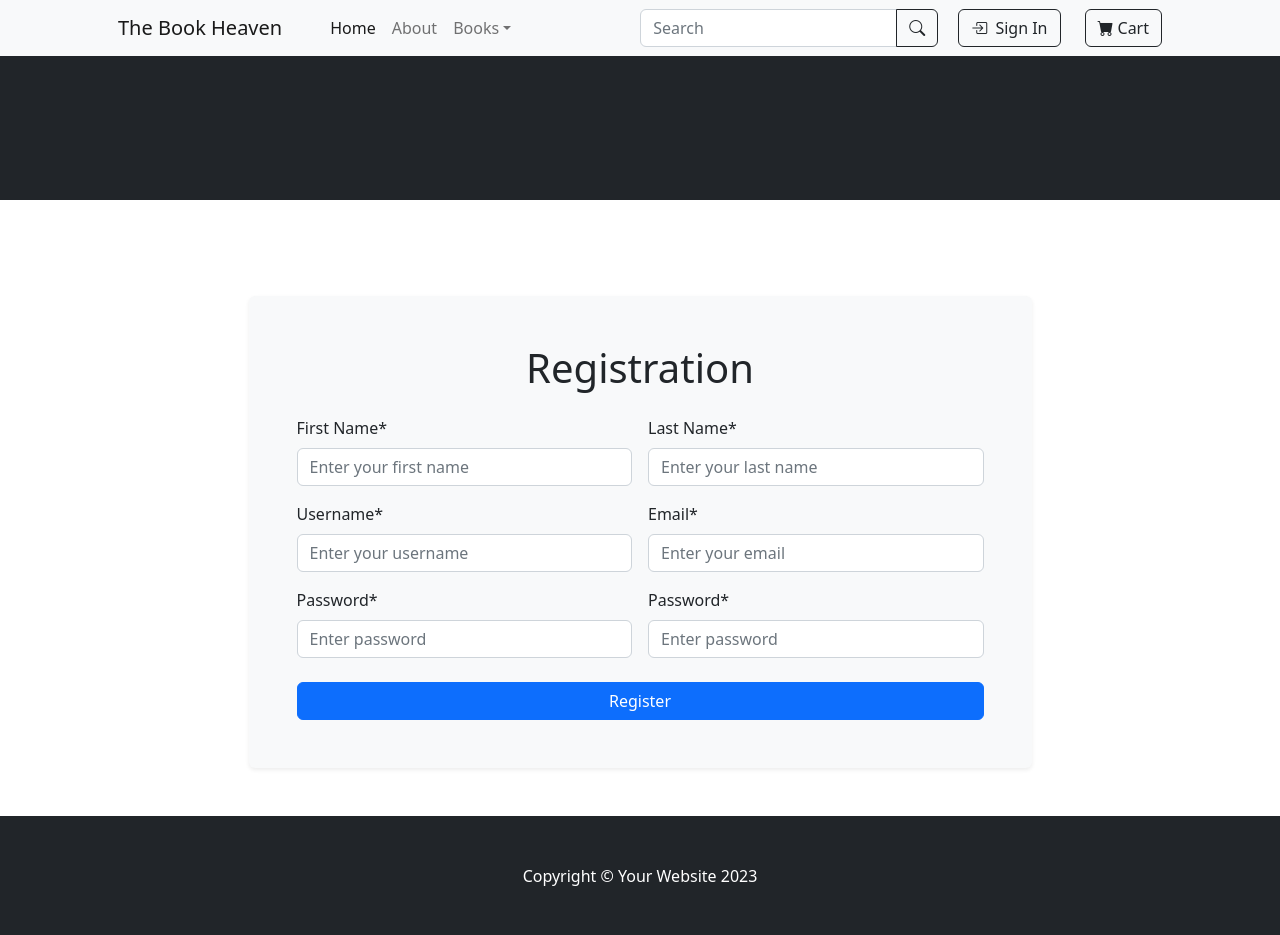
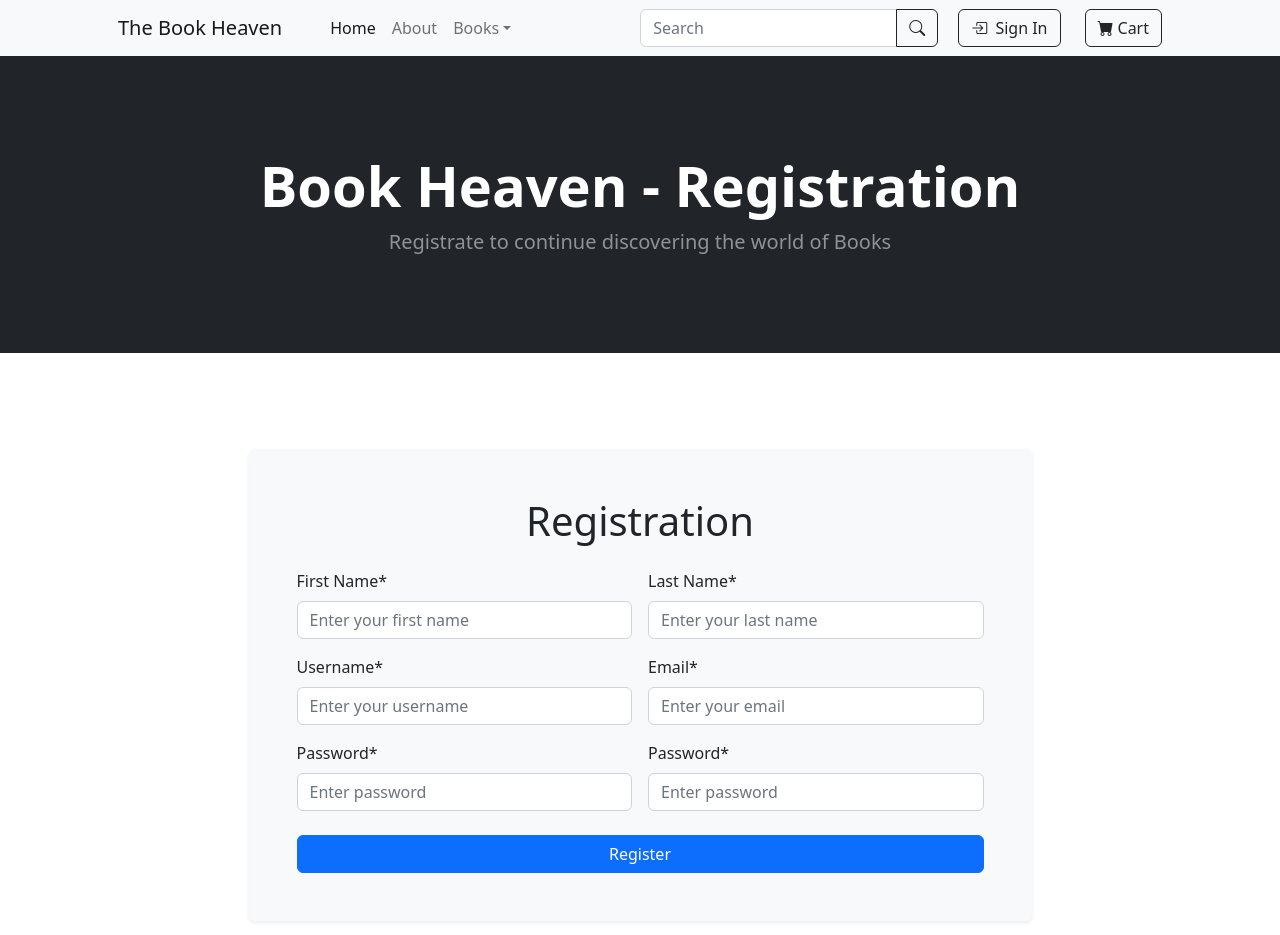
Before and after one commit to tezeusan/Bookstore, a Django app: page /user/registration/ in a window 1280 px wide. Shown: the top 935 px of the page. Run offline with Django 4.2, Linux system fonts and the light colour scheme; data comes from the database, SQL or seed files in the repository; parts of the project's set-up code (start-up, migrations or seed data) failed here and were passed over; some libraries are stand-ins or nearby versions.

Commit message:
Adding a description and content on a page for each page.

```diff
--- a/carts/templates/carts/includes/included_cart.html
+++ b/carts/templates/carts/includes/included_cart.html
@@ -1,5 +1,6 @@
 {% load static %}
 {% load carts_tags %}
+{% block title %}{{ context }}{% endblock %}
 
 {% user_carts request as carts %}
 
--- a/carts/views.py
+++ b/carts/views.py
@@ -40,8 +40,9 @@ def cart_add(request):
         "carts/includes/included_cart.html", {"carts": user_cart}, request=request)
 
     response_data = {
-        "message": "Товар добавлен в корзину",
+        "message": "Item added to your Cart",
         "cart_items_html": cart_items_html,
+
     }
 
     return JsonResponse(response_data)
--- a/orders/views.py
+++ b/orders/views.py
@@ -68,6 +68,8 @@ def create_order(request):
 
     context = {
         'title': 'Home - Order Placement',
+        'content': 'Book Heaven - Your order',
+        'description': 'You are just one step away of getting Book of your dreams',
         'form': form,
         'order': True,
     }
--- a/users/templates/users/registration.html
+++ b/users/templates/users/registration.html
@@ -1,6 +1,13 @@
 {% extends 'base.html' %}
 {% load static %}
+{% block title %}{{ context }}{% endblock %}
 
+{% block header %}
+    <!-- Header -->
+    <h1 class="display-4 fw-bolder">{{ content }}</h1>
+    <p class="lead fw-normal text-white-50 mb-0">{{ description }}</p>
+    <!-- Add more content as needed -->
+{% endblock %}
 {% block content %}
 <div class="container mt-5">
     <div class="row justify-content-center">
--- a/users/views.py
+++ b/users/views.py
@@ -37,6 +37,8 @@ def login(request):
 
     context = {
         'title': 'Book Heaven - Authorization',
+        'content': 'Book Heaven - Authorization',
+        'description': 'Log in to continue discovering the world of Books',
         'form': form,
     }
     return render(request, 'users/login.html', context)
@@ -62,6 +64,8 @@ def registration(request):
         form = UserRegistrationForm()
     context = {
         'title': 'Book Heaven - Registration',
+        'content': 'Book Heaven - Registration',
+        'description': 'Registrate to continue discovering the world of Books',
         'form': form
     }
     return render(request, 'users/registration.html', context)
@@ -93,6 +97,8 @@ def profile(request):
 
     context = {
         'title': 'Book Heaven - Profile',
+        'content': 'Book Heaven - Your profile',
+        'description': 'Somthing interesting here.',
         'form': form,
         'orders': orders,
     }
@@ -100,7 +106,12 @@ def profile(request):
 
 
 def users_cart(request):
-    return render(request, 'users/users_cart.html')
+    context = {
+        'title': 'Your Cart',
+        'content': 'Book Heaven - Your Cart',
+        'description': 'Here you can find all books you have added to your cart.',
+    }
+    return render(request, 'users/users_cart.html', context)
 
 
 @login_required
```
Also changed, not shown: orders/templates/orders/create_order.html (+7 -0 lines), users/templates/users/login.html (+8 -0 lines), users/templates/users/profile.html (+7 -0 lines), users/templates/users/users_cart.html (+7 -0 lines).
